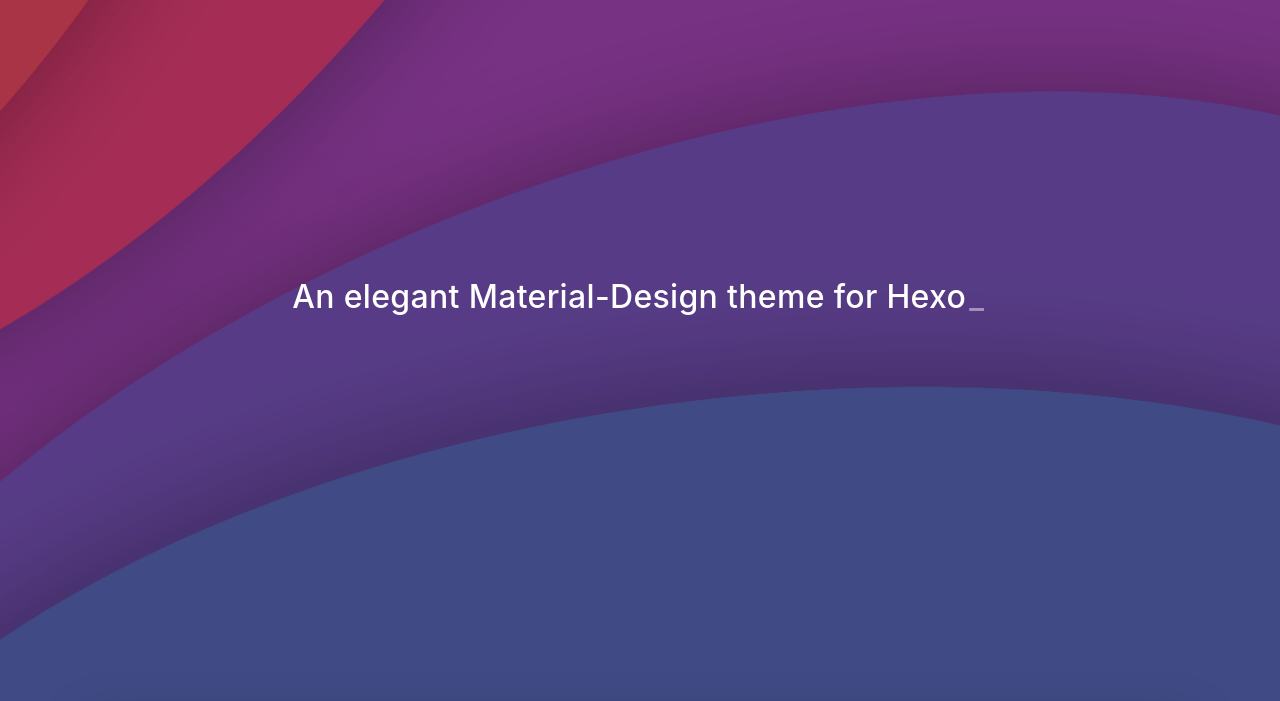
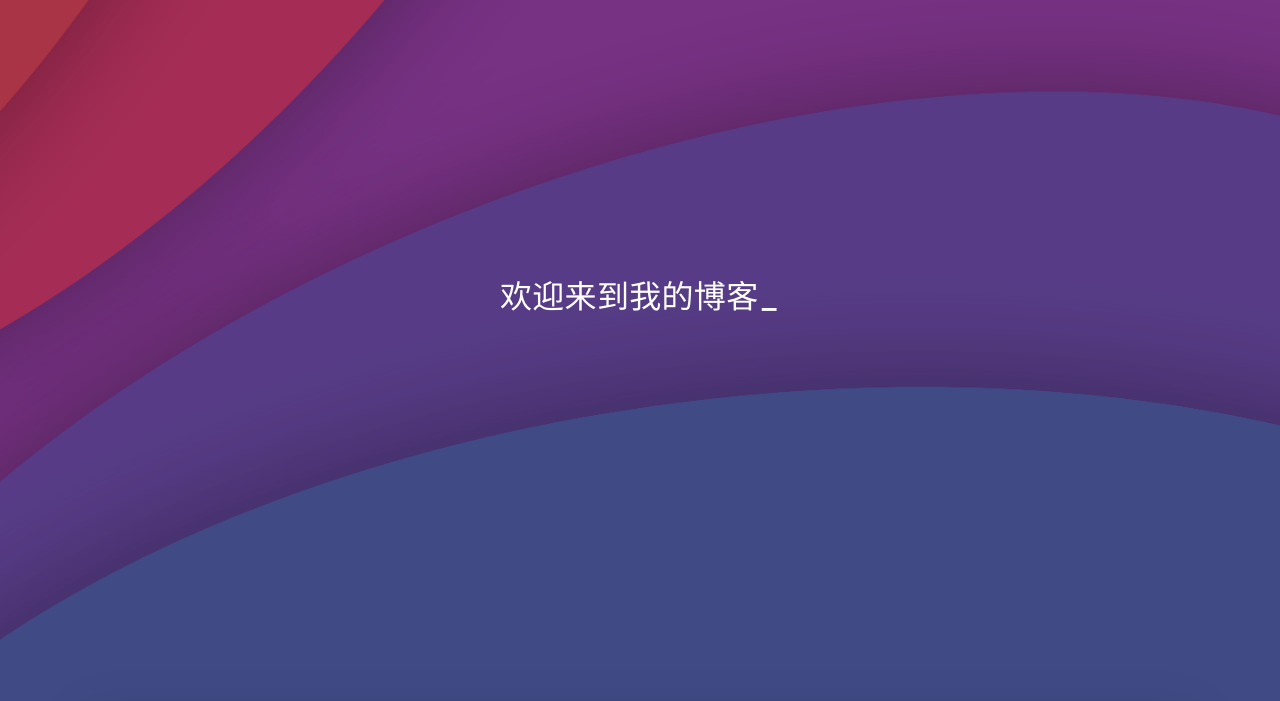
Before and after one commit to Guguthe/Guguthe.github.io, a plain HTML site: page index.html in a window 1280 px wide. Shown: the part 99-800 px from the top of the page. Drawn offline with nearby package versions, Linux system fonts and the light colour scheme; some packages are replaced by stand-ins of ours; a script that the page names is missing; some icons are missing; a small style sheet from the web is missing.

Commit message:
Site updated: 2025-05-11 19:12:10

```diff
--- a/index.html
+++ b/index.html
@@ -191,7 +191,7 @@
       <div class="banner-text text-center fade-in-up">
         <div class="h2">
 
-            <span id="subtitle" data-typed-text="An elegant Material-Design theme for Hexo"></span>
+            <span id="subtitle" data-typed-text="欢迎来到我的博客"></span>
 
         </div>
 
```
